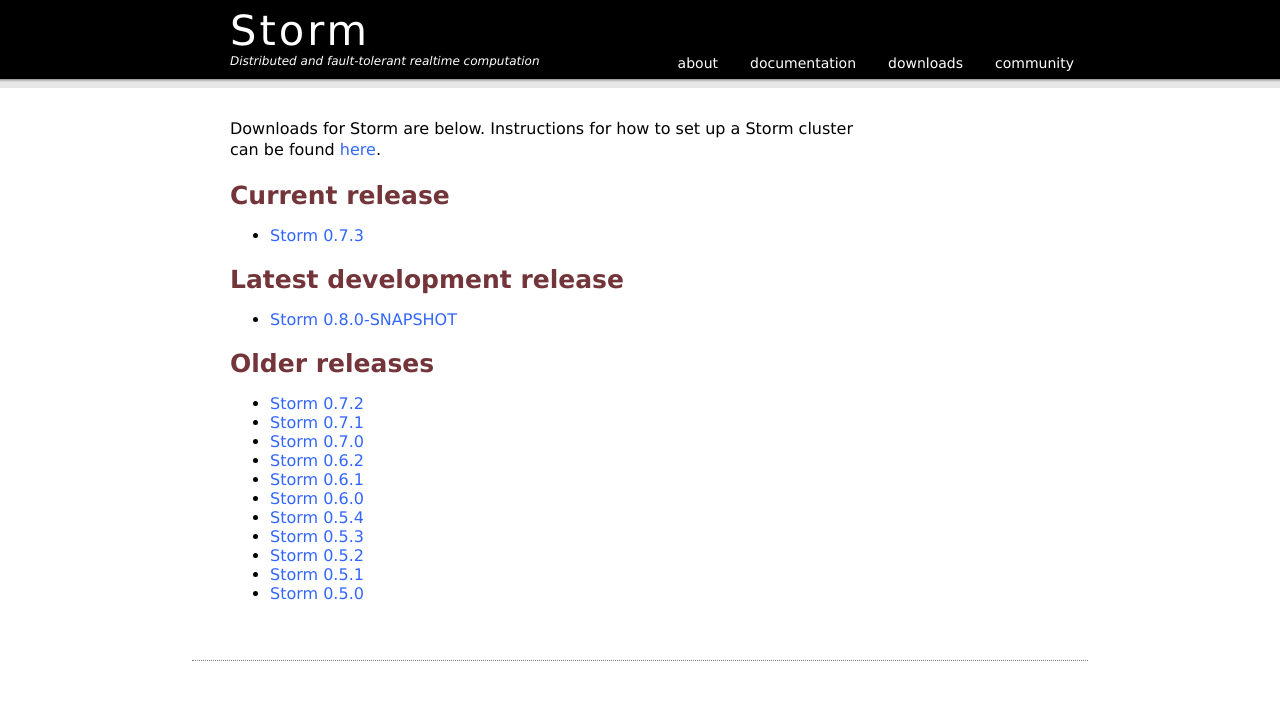
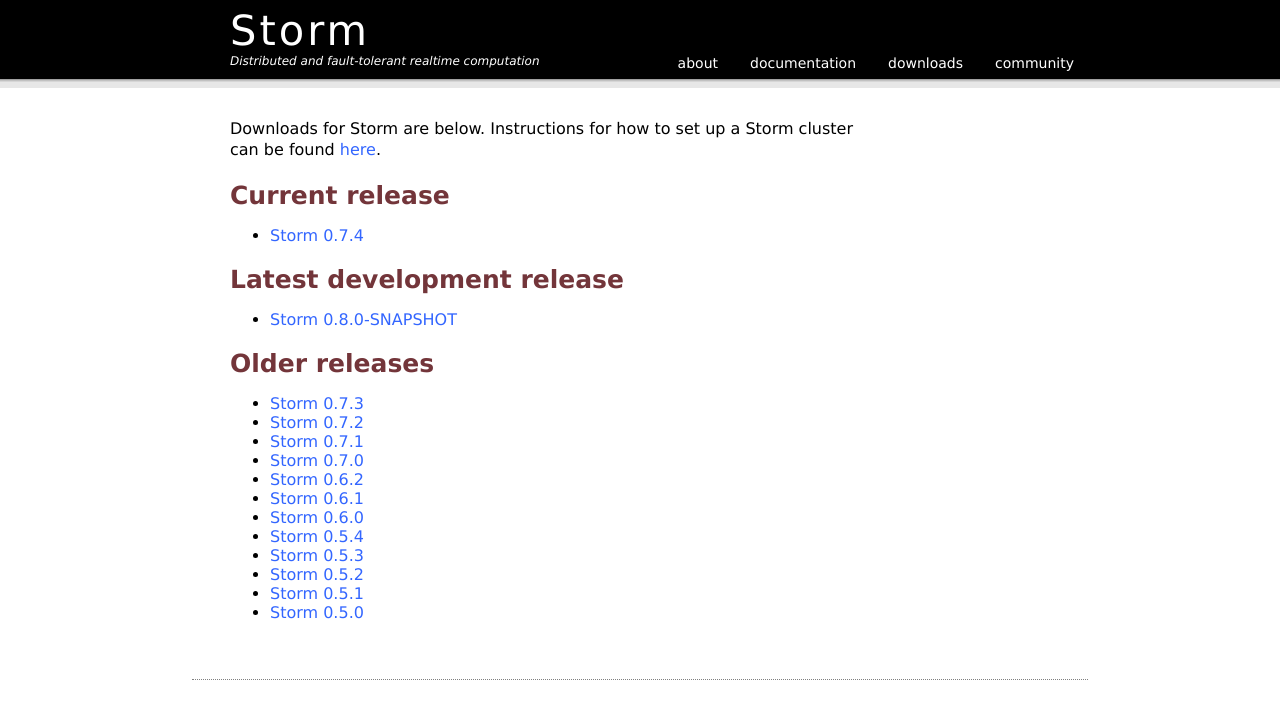
Before and after one commit to nathanmarz/storm-website, a Jekyll site: the page built from downloads.html, in a window 1280 px wide. Shown: the top 719 px of the page. Built offline with Jekyll 4.4.1, drawn with Linux system fonts in a browser that asks for light colours; Markdown is read by kramdown in place of the engine named in the settings.

Commit message:
update downloads

```diff
--- a/downloads.html
+++ b/downloads.html
@@ -2,6 +2,7 @@
 layout: default
 title: Storm documentation
 older:
+  - 0.7.3
   - 0.7.2
   - 0.7.1
   - 0.7.0
@@ -20,7 +21,7 @@ older:
   </p>
   <h2>Current release</h2>
   <ul>
-  <li><a href="https://github.com/downloads/nathanmarz/storm/storm-0.7.3.zip">Storm 0.7.3</a></li>
+  <li><a href="https://github.com/downloads/nathanmarz/storm/storm-0.7.4.zip">Storm 0.7.4</a></li>
   </ul>
   <h2>Latest development release</h2>
   <ul>
```
